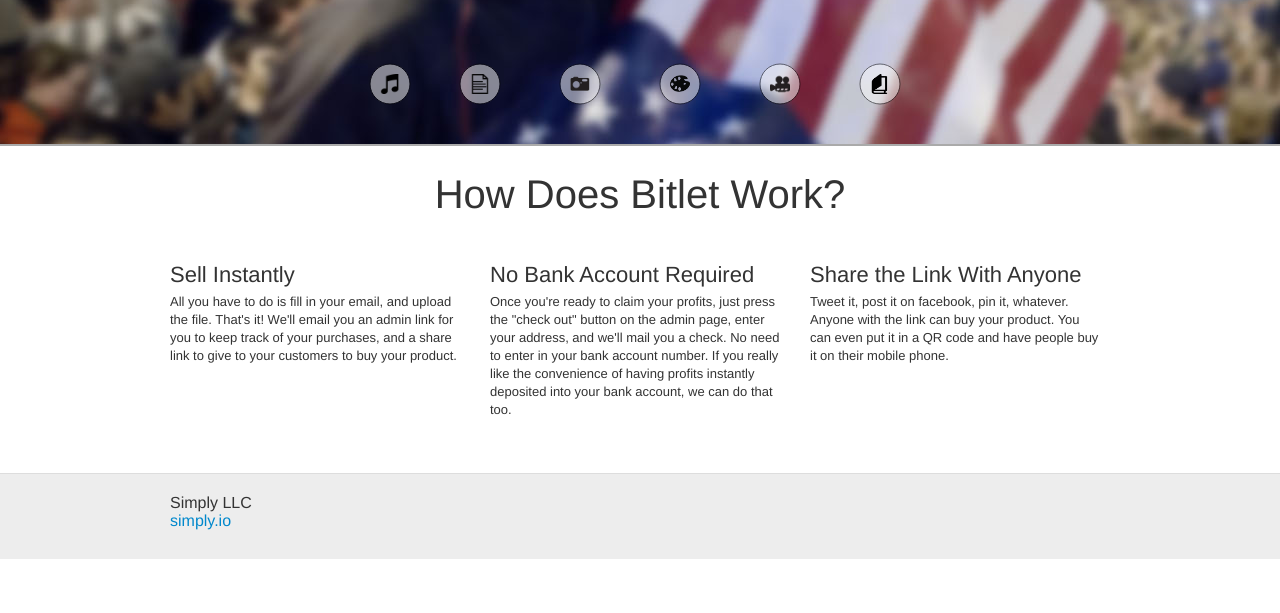
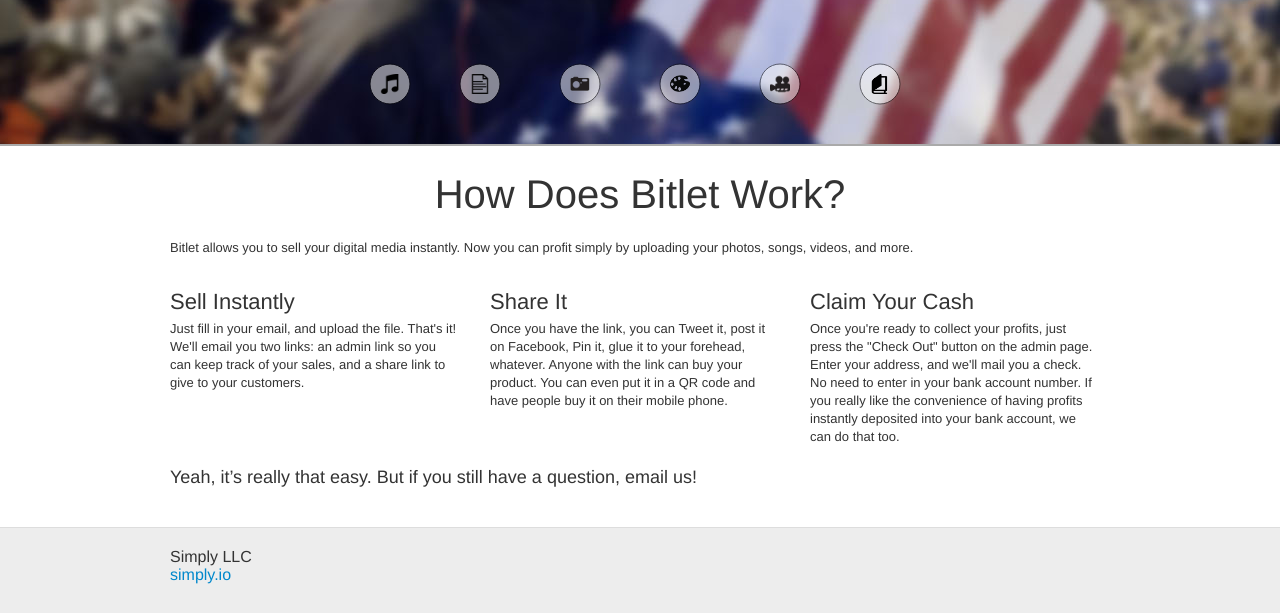
Before and after one commit to repat/Bitlet, a PHP site: page / in a window 1280 px wide. Shown: the part 416-1029 px from the top of the page. Before the commit the page ends 975 px from the top, so only its background shows below. Run offline with PHP 8.4, Linux system fonts and the light colour scheme; some libraries are stand-ins or nearby versions.

Commit message:
How it works

```diff
--- a/view/marketing.php
+++ b/view/marketing.php
@@ -1,37 +1,37 @@
 <div class="container marketing">
 	<h1>How Does Bitlet Work?</h1>
+	<p>
+	Bitlet allows you to sell your digital media instantly. Now you can profit simply by uploading your photos, songs, videos, and more.
+	</p>
 	<br>
 
 	<div class="row">
 		<div class="span4">
-			<h2>Sell Instantly</h2>
-
+		<h2>Sell Instantly</h2>
 			<p>
-			All you have to do is fill in your email, and upload the file. That's it! We'll email you an admin
-			link for you to keep track of your purchases, and a share link to give to your customers to buy
-			your product.
+			Just fill in your email, and upload the file. That's it! We'll email you two links: an admin link so you can keep track of your sales, and a share link to give to your customers.
 			</p>
 		</div>
 
 		<div class="span4">
-			<h2>No Bank Account Required</h2>
+			<h2>Share It</h2>
 
 			<p>
-			Once you're ready to claim your profits, just press the "check out" button on the admin page, enter
-			your address, and we'll mail you a check. No need to enter in your bank account number. If you really
-			like the convenience of having profits instantly deposited into your bank account, we can do that too.
+				Once you have the link, you can Tweet it, post it on Facebook, Pin it, glue it to your forehead, whatever.
+				Anyone with the link can buy your product. You can even put it in a QR code and have people buy it on their mobile phone.
 			</p>
 		</div>
 
 		<div class="span4">
-			<h2>Share the Link With Anyone</h2>
+			<h2>Claim Your Cash</h2>
 
-			<p>
-			Tweet it, post it on facebook, pin it, whatever. Anyone with the link can buy your product. You can even
-			put it in a QR code and have people buy it on their mobile phone.
-			</p>
+				<p>
+				Once you're ready to collect your profits, just press the "Check Out" button on the admin page.
+			    Enter your address, and we'll mail you a check. No need to enter in your bank account number. If you really like the convenience of having profits instantly deposited into your bank account, we can do that too.
+				</p>
 		</div>
 	</div>
+	<h3>Yeah, it’s really that easy. But if you still have a question, email us! </h3>
 	<br>
 	<br>
 </div>
```
